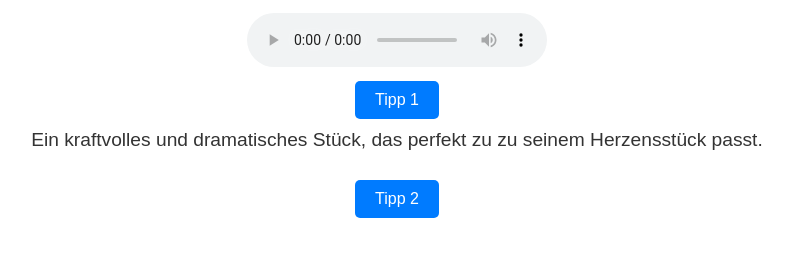
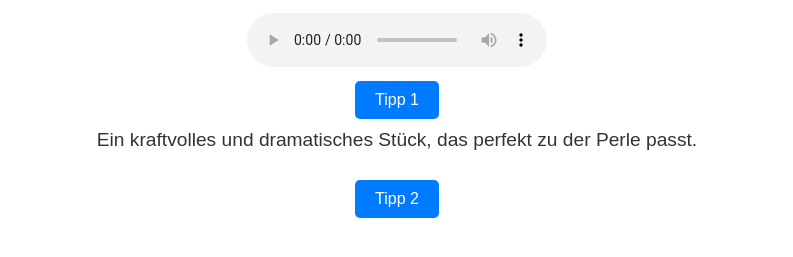
Before and after one commit to Maike98/audio_raetsel-5, a plain HTML site: page index.html in a window 1280 px wide. Both pictures are taken after a click on the button "Tipp 1". Shown: the part 101-358 px from the top of the page, without its empty margins (243-1036 px from the left). Drawn offline with Linux system fonts and the light colour scheme.

Commit message:
Update index.html

```diff
--- a/index.html
+++ b/index.html
@@ -58,7 +58,7 @@
     <!-- Tipp-Buttons und Felder, immer unter dem Audio-Player -->
     <div>
         <button onclick="showTip('tip1')">Tipp 1</button>
-        <p id="tip1" class="tip">Ein kraftvolles und dramatisches Stück, das perfekt zu zu seinem Herzensstück passt.</p>
+        <p id="tip1" class="tip">Ein kraftvolles und dramatisches Stück, das perfekt zu der Perle passt.</p>
     </div>
 
     <div>
```
